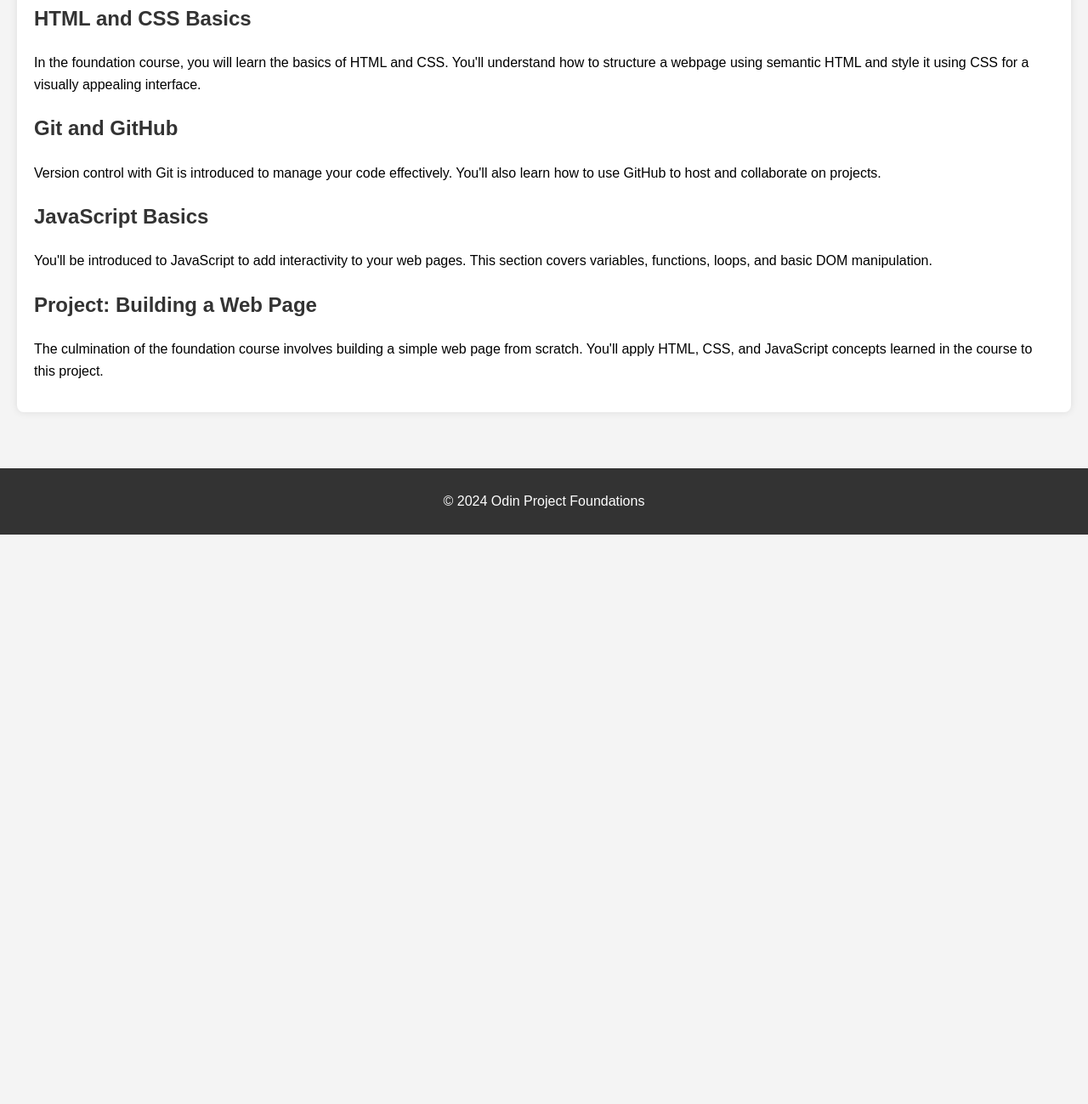
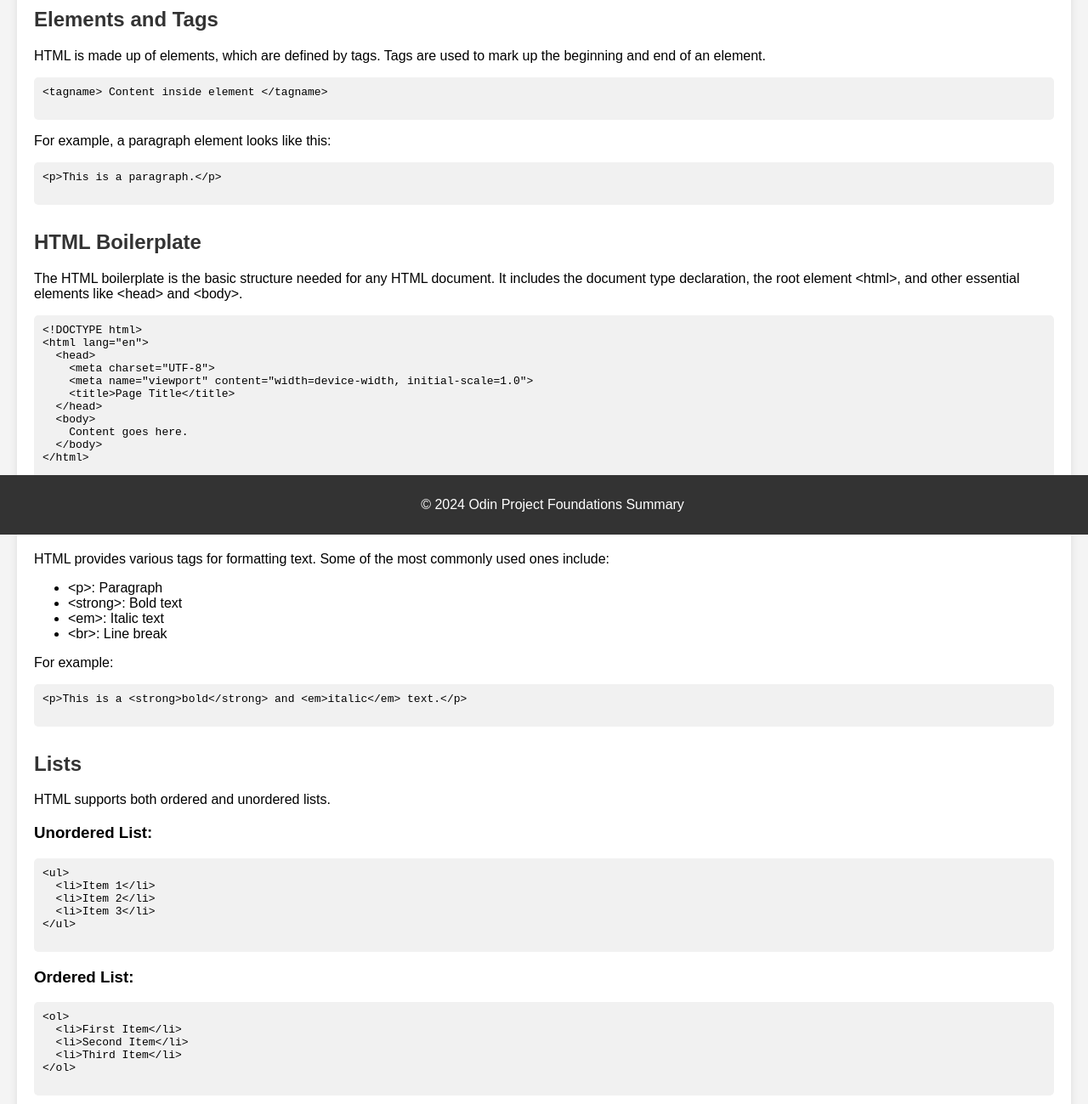
Before and after one commit to madhuridv2003desaivenkataramanarao/html, a plain HTML site: page index.html in a window 1280 px wide. Shown: the part 171-1470 px from the top of the page at 85% size. Before the commit the page ends 800 px from the top, so only its background shows below. Drawn offline with Linux system fonts and the light colour scheme.

Commit message:
Add files via upload

```diff
--- a/index.html
+++ b/index.html
@@ -8,7 +8,6 @@
     <style>
         body {
             font-family: Arial, sans-serif;
-            line-height: 1.6;
             margin: 0;
             padding: 0;
             background-color: #f4f4f4;
@@ -16,24 +15,33 @@
         header {
             background-color: #333;
             color: #fff;
-            padding: 10px 0;
             text-align: center;
+            padding: 20px;
         }
         main {
+            margin: 20px;
             padding: 20px;
-            margin: 20px;
             background-color: #fff;
             border-radius: 8px;
             box-shadow: 0 0 10px rgba(0, 0, 0, 0.1);
         }
-        h1, h2 {
+        section {
+            margin-bottom: 30px;
+        }
+        h2 {
             color: #333;
+        }
+        pre {
+            background-color: #f1f1f1;
+            padding: 10px;
+            border-radius: 5px;
+            overflow-x: auto;
         }
         footer {
             background-color: #333;
             color: #fff;
             text-align: center;
-            padding: 10px 0;
+            padding: 10px;
             position: fixed;
             bottom: 0;
             width: 100%;
@@ -43,33 +51,79 @@
 <body>
 
     <header>
-        <h1>Odin Project Foundations</h1>
+        <h1>Odin Project Foundations - Key HTML Concepts</h1>
     </header>
 
     <main>
         <section>
-            <h2>HTML and CSS Basics</h2>
-            <p>In the foundation course, you will learn the basics of HTML and CSS. You'll understand how to structure a webpage using semantic HTML and style it using CSS for a visually appealing interface.</p>
+            <h2>Elements and Tags</h2>
+            <p>HTML is made up of elements, which are defined by tags. Tags are used to mark up the beginning and end of an element.</p>
+            <pre>
+&lt;tagname&gt; Content inside element &lt;/tagname&gt;
+            </pre>
+            <p>For example, a paragraph element looks like this:</p>
+            <pre>
+&lt;p&gt;This is a paragraph.&lt;/p&gt;
+            </pre>
         </section>
 
         <section>
-            <h2>Git and GitHub</h2>
-            <p>Version control with Git is introduced to manage your code effectively. You'll also learn how to use GitHub to host and collaborate on projects.</p>
+            <h2>HTML Boilerplate</h2>
+            <p>The HTML boilerplate is the basic structure needed for any HTML document. It includes the document type declaration, the root element &lt;html&gt;, and other essential elements like &lt;head&gt; and &lt;body&gt;.</p>
+            <pre>
+&lt;!DOCTYPE html&gt;
+&lt;html lang="en"&gt;
+  &lt;head&gt;
+    &lt;meta charset="UTF-8"&gt;
+    &lt;meta name="viewport" content="width=device-width, initial-scale=1.0"&gt;
+    &lt;title&gt;Page Title&lt;/title&gt;
+  &lt;/head&gt;
+  &lt;body&gt;
+    Content goes here.
+  &lt;/body&gt;
+&lt;/html&gt;
+            </pre>
         </section>
 
         <section>
-            <h2>JavaScript Basics</h2>
-            <p>You'll be introduced to JavaScript to add interactivity to your web pages. This section covers variables, functions, loops, and basic DOM manipulation.</p>
+            <h2>Working with Text</h2>
+            <p>HTML provides various tags for formatting text. Some of the most commonly used ones include:</p>
+            <ul>
+                <li>&lt;p&gt;: Paragraph</li>
+                <li>&lt;strong&gt;: Bold text</li>
+                <li>&lt;em&gt;: Italic text</li>
+                <li>&lt;br&gt;: Line break</li>
+            </ul>
+            <p>For example:</p>
+            <pre>
+&lt;p&gt;This is a &lt;strong&gt;bold&lt;/strong&gt; and &lt;em&gt;italic&lt;/em&gt; text.&lt;/p&gt;
+            </pre>
         </section>
 
         <section>
-            <h2>Project: Building a Web Page</h2>
-            <p>The culmination of the foundation course involves building a simple web page from scratch. You'll apply HTML, CSS, and JavaScript concepts learned in the course to this project.</p>
+            <h2>Lists</h2>
+            <p>HTML supports both ordered and unordered lists.</p>
+            <h3>Unordered List:</h3>
+            <pre>
+&lt;ul&gt;
+  &lt;li&gt;Item 1&lt;/li&gt;
+  &lt;li&gt;Item 2&lt;/li&gt;
+  &lt;li&gt;Item 3&lt;/li&gt;
+&lt;/ul&gt;
+            </pre>
+            <h3>Ordered List:</h3>
+            <pre>
+&lt;ol&gt;
+  &lt;li&gt;First Item&lt;/li&gt;
+  &lt;li&gt;Second Item&lt;/li&gt;
+  &lt;li&gt;Third Item&lt;/li&gt;
+&lt;/ol&gt;
+            </pre>
         </section>
     </main>
 
     <footer>
-        <p>© 2024 Odin Project Foundations</p>
+        <p>© 2024 Odin Project Foundations Summary</p>
     </footer>
 
 </body>
```
